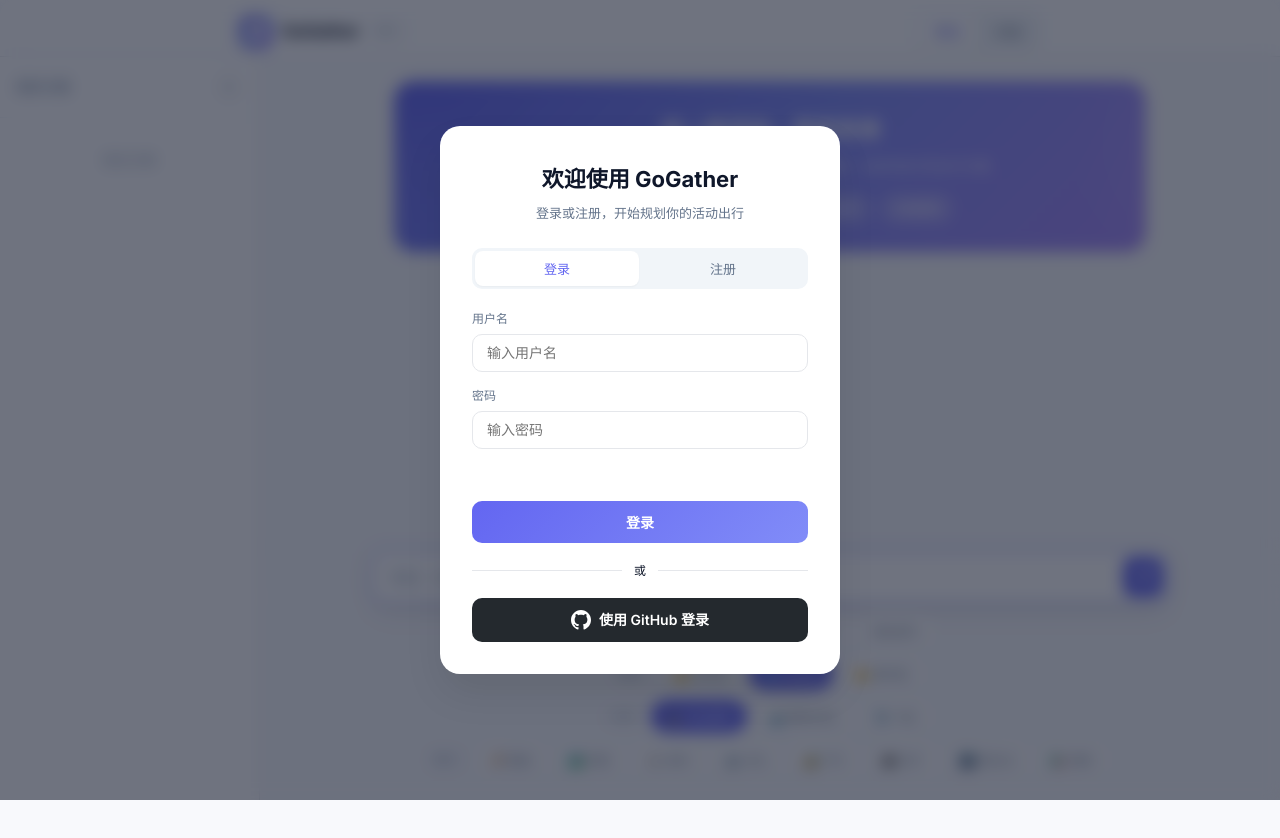
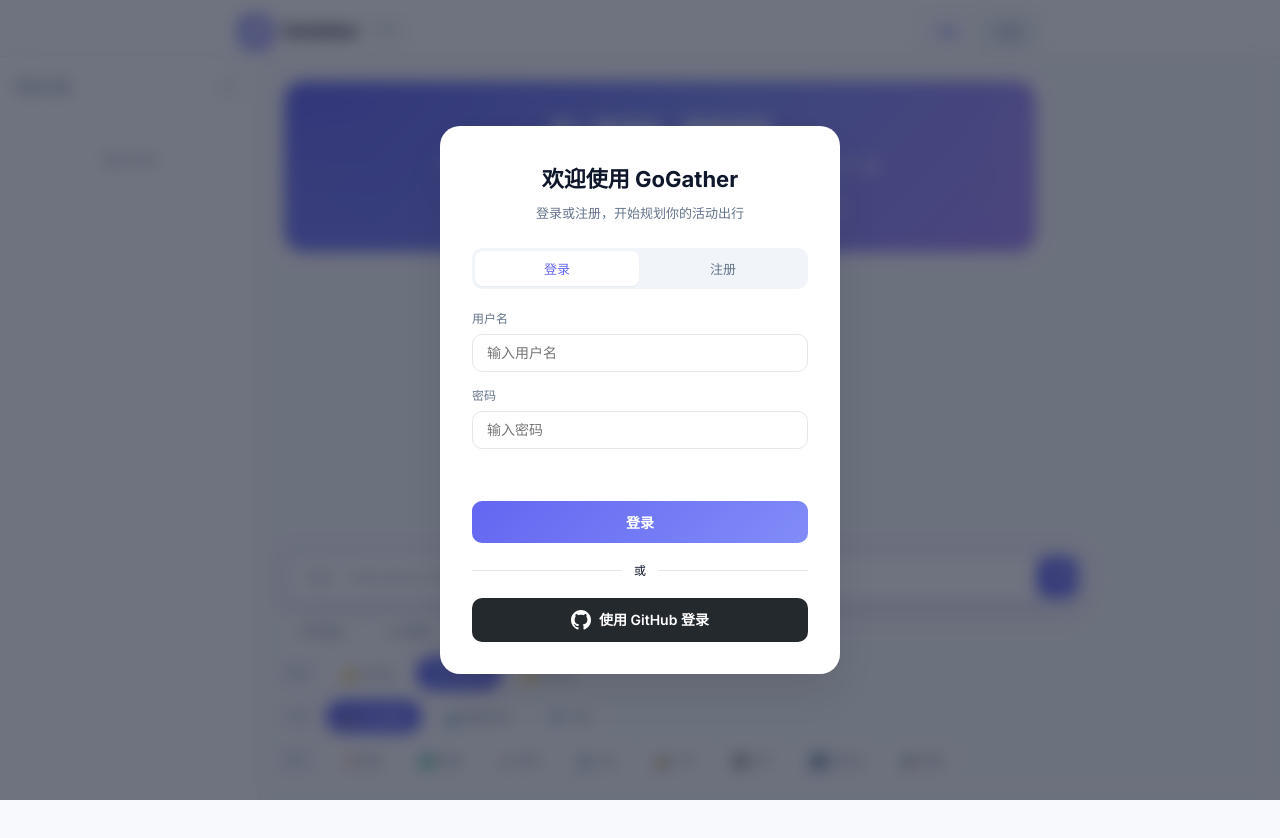
Before and after one commit to mikelgh/gogather, a website: page static/index.html in a window 1280 px wide. Drawn offline with Linux system fonts and the light colour scheme.

Commit message:
fix(ui): 改为靠左对齐而非居中
- container 改回 margin: 0（靠左）
- chat-input-inner 改回 margin: 0（靠左）
- quick-actions 改为 margin-left: 0（靠左对齐）
- 确保顶部横幅、输入框、选择按钮三者靠左对齐

```diff
--- a/static/index.html
+++ b/static/index.html
@@ -134,7 +134,7 @@ body {
 /* ── Main Container ────────────────────────────────────── */
 .container {
   max-width: 800px;
-  margin: 0 auto;
+  margin: 0;
   padding: 24px;
   padding-bottom: 120px;
 }
@@ -394,7 +394,7 @@ body {
 
 .chat-input-inner {
   max-width: 800px;
-  margin: 0 auto;
+  margin: 0;
 }
 
 .chat-input-wrapper {
@@ -453,10 +453,9 @@ body {
   gap: 6px;
   margin-top: 10px;
   flex-wrap: wrap;
-  justify-content: center;
   align-items: center;
   max-width: 800px;
-  margin-left: auto;
+  margin-left: 0;
   margin-right: auto;
 }
 
```
